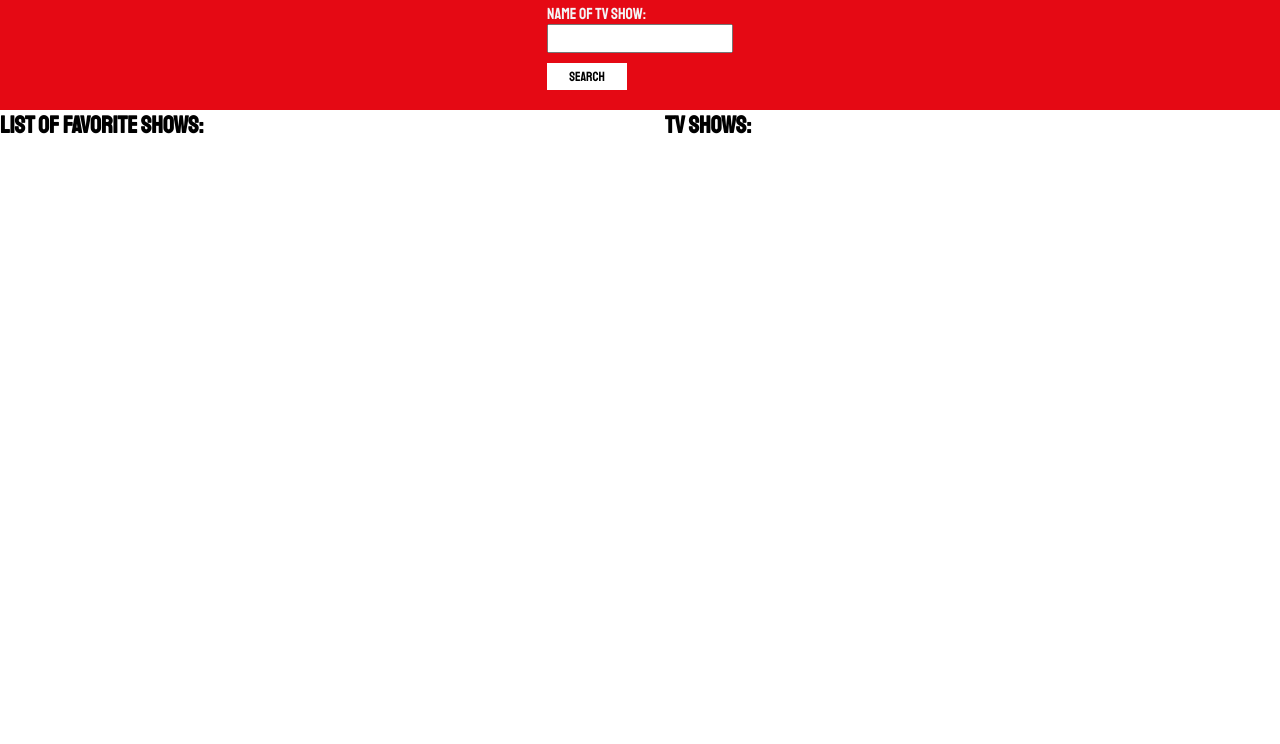
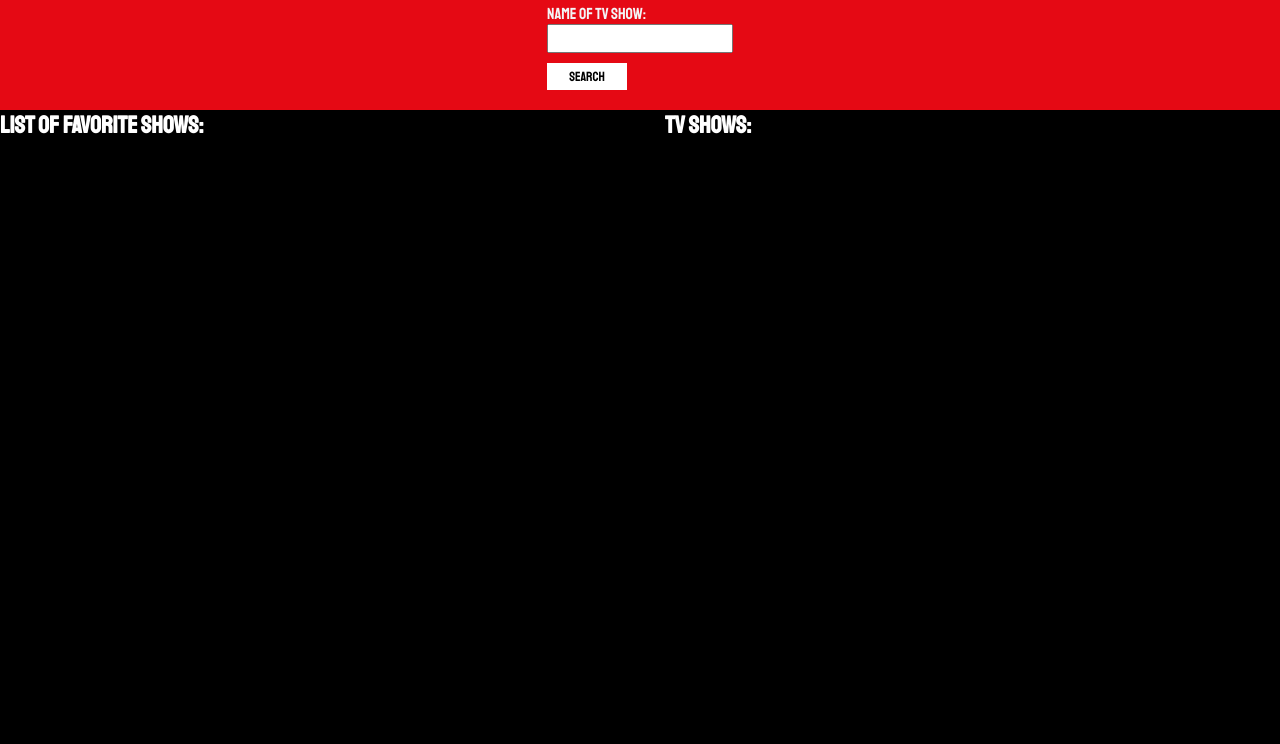
Before and after one commit to Sararid/tv-shows-search-engine, a website: page public/index.html in a window 1280 px wide. Shown: the part 76-820 px from the top of the page. Drawn offline with Linux system fonts and the light colour scheme.

Commit message:
add style to sass

```diff
--- a/public/assets/js/main.js
+++ b/public/assets/js/main.js
@@ -1,6 +1,4 @@
 "use strict";
-
-
 const userInput = document.querySelector('.js_inputUser');
 const searchBtn = document.querySelector(".js_btn");
 const seriesListHtml = document.querySelector(".js_movielist");
@@ -132,12 +130,10 @@ function handleClickLi() {
 
 
 'use strict';
-
 function setInLocalStorage() {
   const stringList = JSON.stringify(favoriteSeries);
   localStorage.setItem('show', stringList);
 }
-
 
 
 function getInLocalStorage() {
--- a/public/index.html
+++ b/public/index.html
@@ -32,14 +32,14 @@
     </section>
     <section class="wrapper">
 
-      <div class="section__container3">
+      <div class="section__containerFavShow">
         <h2 class="style__title">List of favorite shows: </h2>
         <ul class="js_favoriteList styleLiFavorite"></ul>
       </div>
 
-      <div class="section__container2">
+      <div class="section__containerListShows">
         <h2 class="style__title"> TV shows:</h2>
-        <ul class="js_movielist section__container2--styleLi"></ul>
+        <ul class="js_movielist section__containerListShows--styleLi"></ul>
       </div>
 
 
--- a/src/js/00main.js
+++ b/src/js/00main.js
@@ -1,6 +1,4 @@
 "use strict";
-
-
 const userInput = document.querySelector('.js_inputUser');
 const searchBtn = document.querySelector(".js_btn");
 const seriesListHtml = document.querySelector(".js_movielist");
--- a/src/js/03localStorage.js
+++ b/src/js/03localStorage.js
@@ -1,10 +1,8 @@
 'use strict';
-
 function setInLocalStorage() {
   const stringList = JSON.stringify(favoriteSeries);
   localStorage.setItem('show', stringList);
 }
-
 
 
 function getInLocalStorage() {
--- a/src/scss/layout/_main.scss
+++ b/src/scss/layout/_main.scss
@@ -26,7 +26,7 @@
     display: flex;
     justify-content: space-around;
   }
-  &__container2 {
+  &__containerListShows {
     &--styleLi {
       @media all and (max-width: 768px) {
         display: flex;
@@ -67,7 +67,6 @@
 
 .styleLiFavorite {
   &__listFav {
-    background-color: white;
     color: $red;
     list-style: none;
     margin-top: 10px;
--- a/src/scss/layout/_page.scss
+++ b/src/scss/layout/_page.scss
@@ -2,4 +2,7 @@ body {
   height: 100vh;
   margin: 0 0;
   font-family: $font-main;
+  box-sizing: border-box;
+  background-color: black;
+  color: white;
 }
```
Also changed, not shown: src/html/partials/main.html (+3 -3 lines), public/assets/css/main.css, 2 other files.
